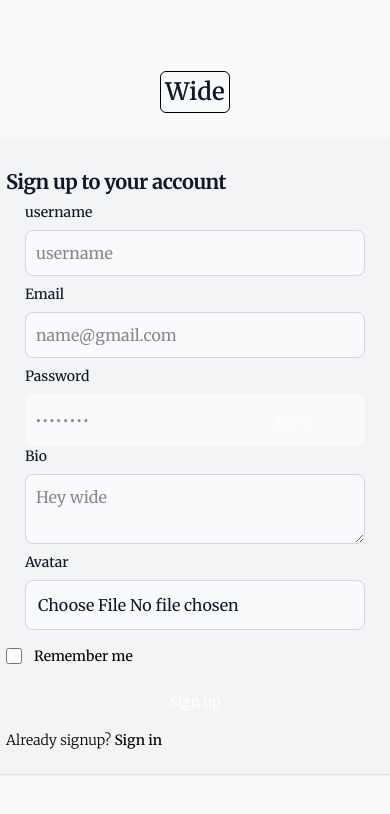
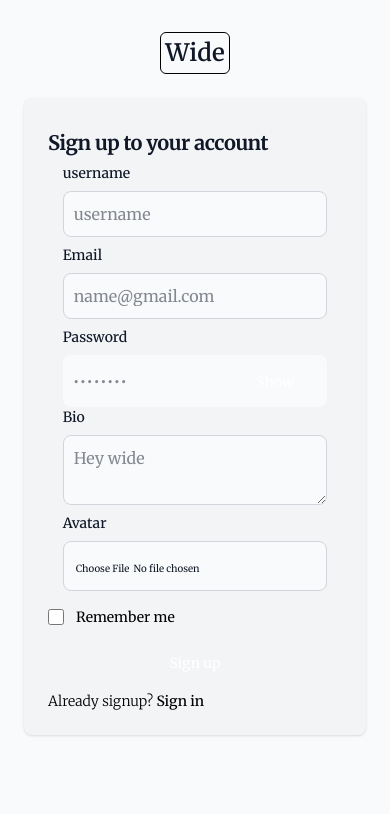
Before and after one commit to AnshSonone/wideFrontend, a React (Vite) app: page /register in a window 390 px wide. Shown: the top 814 px of the page. Built offline with nearby package versions, Linux system fonts and the light colour scheme; no server answers.

Commit message:
fix reponsive design register page

```diff
--- a/src/Pages/Register.jsx
+++ b/src/Pages/Register.jsx
@@ -105,10 +105,10 @@ const register = () => {
   };
 
   return (
-    <section className="bg-gray-50  h-screen ">
-      <div className="flex flex-col items-center justify-center px-6 py-8 mx-auto h-screen lg:py-0">
-        <div className="flex items-center mb-6 text-2xl border-[1px] border-black p-1 rounded-md font-semibold text-gray-900 dark:text-black ">
-          <span>Wide</span>
+    <section className="bg-gray-50 ">
+      <div className="md:flex flex-col items-center justify-center px-6 py-8 sm:mx-auto h-screen lg:py-0">
+        <div className="flex justify-center mb-6  ">
+          <span className="text-2xl border-[1px] border-black p-1 rounded-md font-semibold text-gray-900 dark:text-black">Wide</span>
         </div>
         <div className=" bg-gray-100 rounded-lg shadow dark:border md:mt-0 md:max-w-3xl xl:p-0  dark:border-gray-700">
           <div className="p-6 space-y-2 md:space-y-6 sm:p-8">
@@ -120,7 +120,7 @@ const register = () => {
             <span className="text-red-500 flex justify-center font-bold">
               {getError}
             </span>
-            <h1 className="text-xl md:text-center font-bold leading-tight tracking-tight text-gray-900 md:text-2xl  mb-2">
+            <h1 className="text-xl md:text-center font-bold leading-tight tracking-tight text-gray-900 md:text-2xl mb-2">
               Sign up to your account
             </h1>
             <form className="space-y-4" action="#">
@@ -228,6 +228,7 @@ const register = () => {
                 </label>
                 <div className="bg-gray-50 border border-gray-300 text-gray-900 rounded-lg focus:ring-primary-600 focus:border-primary-600 block w-full p-3 dark:bg-gray-700 dark:border-gray-600 dark:placeholder-gray-400 dark:text-white dark:focus:ring-blue-500 dark:focus:border-blue-500">
                   <input
+                  className="text-[2.5vw] sm:text-sm"
                     onChange={(e) => setAvatar(e.target.files[0])}
                     type="file"
                     name="avatar"
```
